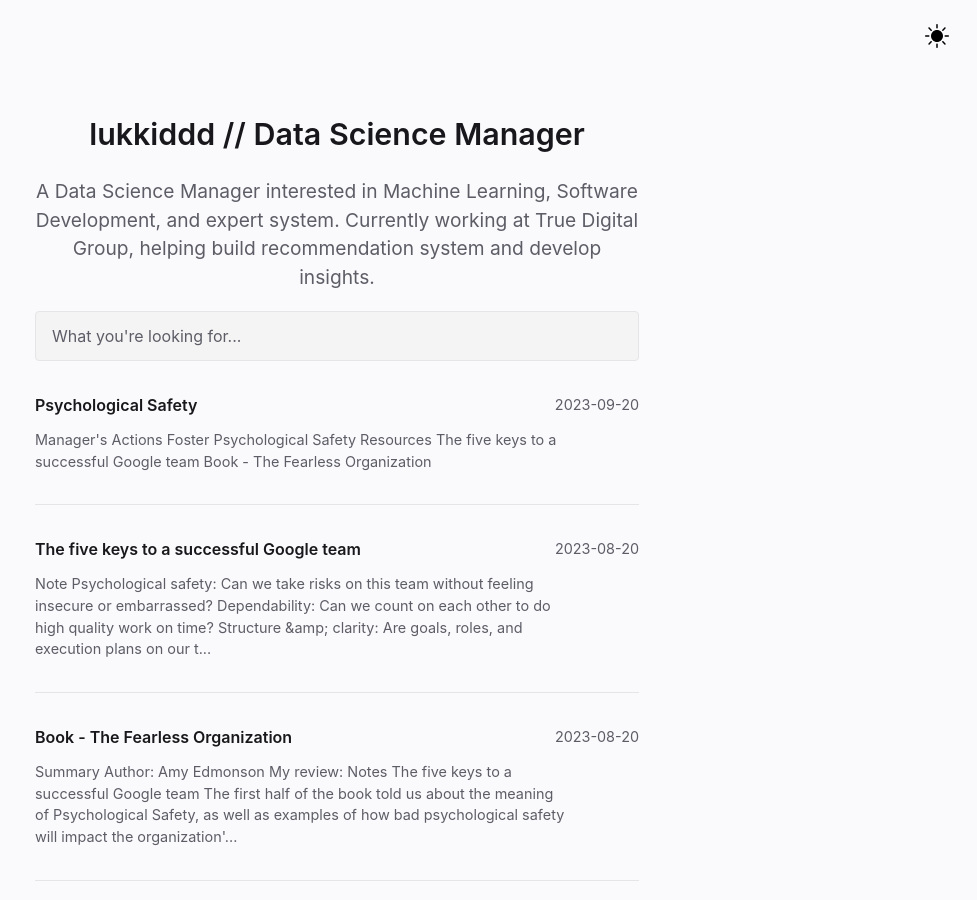
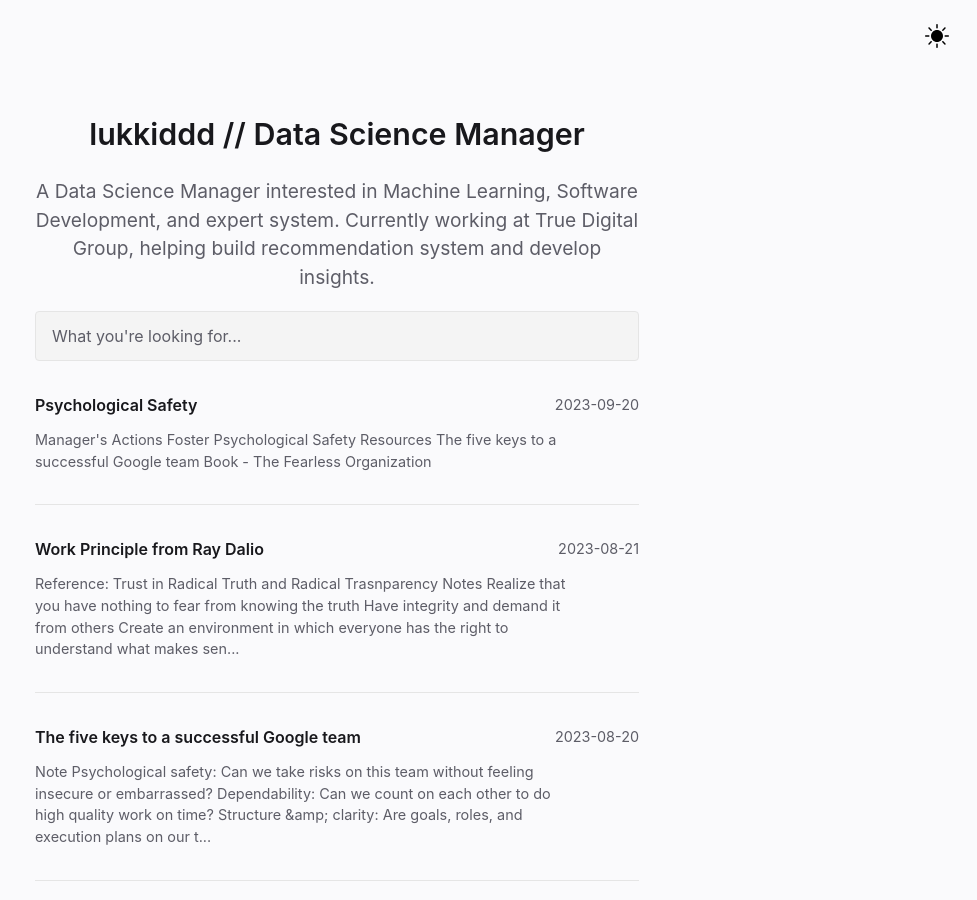
Before and after one commit to lukkiddd/lukkiddd.github.io, a Jekyll site: the page built from pages/index.md, in a window 1280 px wide and 900 px high. Shown: the whole window, without its empty margins (303-1280 px from the left). Built offline with Jekyll 4.4.1, drawn with Linux system fonts in a browser that asks for light colours.

Commit message:
Add note on radical transparency from ray dalio

```diff
--- a/_notes/Public/Book - The Fearless Organization.md
+++ b/_notes/Public/Book - The Fearless Organization.md
@@ -20,3 +20,4 @@
 - Listen with empathy can help
 
 - [Braintrust at Pixar](https://www.fastcompany.com/3027135/inside-the-pixar-braintrust)
+- [[Work Principle from Ray Dalio]]
--- /dev/null
+++ b/_notes/Public/Work Principle from Ray Dalio.md
@@ -0,0 +1,14 @@
+---
+title : Work Principle from Ray Dalio
+notetype : feed
+date : 2023-08-21
+---
+
+Reference: [Trust in Radical Truth and Radical Trasnparency](https://www.principles.com/principles/f6412dca-b3f9-4dd0-bb65-274869dd21ed/)
+
+### Notes
+- Realize that you have nothing to fear from knowing the truth
+- Have integrity and demand it from others
+- Create an environment in which everyone has the right to understand what makes sense and no one has the right to hold a critical opinion without speaking up
+- Be radically transparent
+- Meaningful relationship and meaningful work are mutually reinforcing especially when supported by radical truth and radical transparency
```
